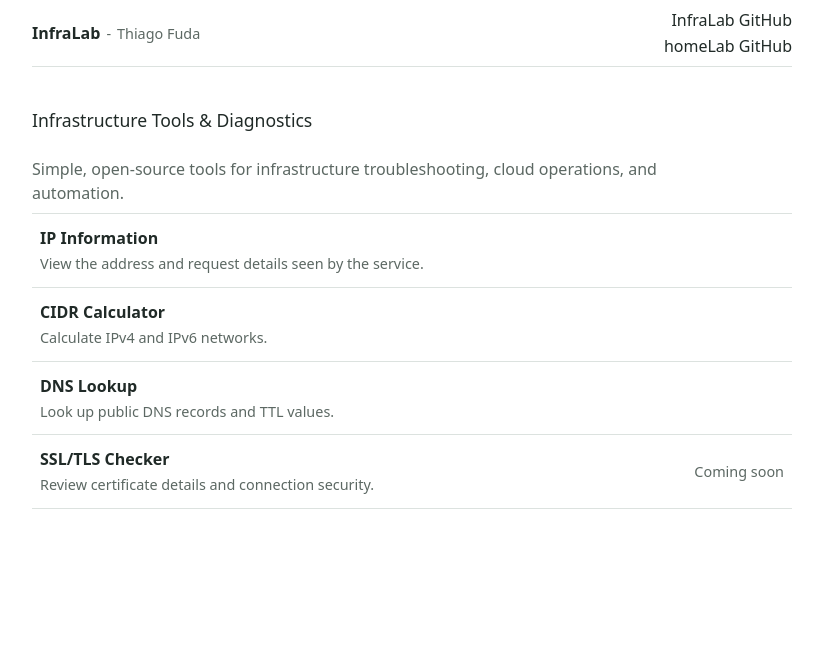
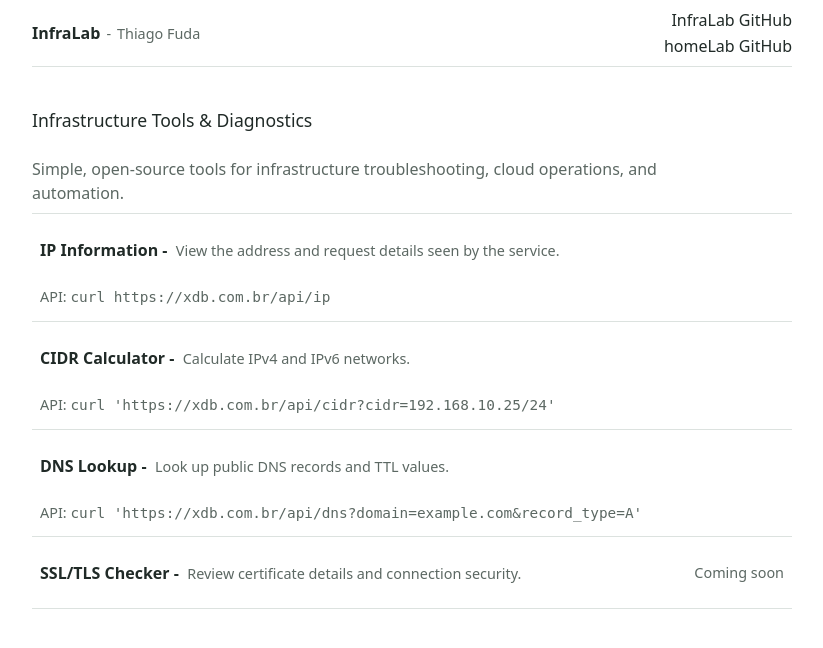
Before and after one commit to thiagofuda/NetworkLab, a FastAPI app: page / in a window 1280 px wide. Shown: the top 648 px of the page, without its empty margins (228-1051 px from the left). Run offline with FastAPI, Linux system fonts and the light colour scheme.

Commit message:
Sprint7 Correcao PythonDocs

```diff
--- a/app/static/css/home.css
+++ b/app/static/css/home.css
@@ -96,6 +96,13 @@
   margin: 0 0 8px;
 }
 
+.landing-page .curl-example {
+  margin: 0 8px 12px;
+  color: #5c6863;
+  font-size: 0.9rem;
+  overflow-wrap: anywhere;
+}
+
 .landing-page .about-content {
   max-width: 680px;
 }
@@ -141,8 +148,12 @@
 }
 
 .landing-page .tool-copy {
-  display: grid;
-  gap: 3px;
+  display: block;
+}
+
+.landing-page .tool-copy strong::after {
+  content: " - ";
+  white-space: pre;
 }
 
 .landing-page .tool-copy span {
--- a/app/templates/home.html
+++ b/app/templates/home.html
@@ -58,6 +58,7 @@
               <span>View the address and request details seen by the service.</span>
             </span>
           </a>
+          <p class="curl-example">API: <code>curl https://xdb.com.br/api/ip</code></p>
         </li>
         <li>
           <a class="tool-item" href="/tools/cidr">
@@ -66,6 +67,7 @@
               <span>Calculate IPv4 and IPv6 networks.</span>
             </span>
           </a>
+          <p class="curl-example">API: <code>curl 'https://xdb.com.br/api/cidr?cidr=192.168.10.25/24'</code></p>
         </li>
         <li>
           <a class="tool-item" href="/tools/dns">
@@ -74,6 +76,7 @@
               <span>Look up public DNS records and TTL values.</span>
             </span>
           </a>
+          <p class="curl-example">API: <code>curl 'https://xdb.com.br/api/dns?domain=example.com&amp;record_type=A'</code></p>
         </li>
         <li class="tool-item upcoming-item">
           <span class="tool-copy">
```
Also changed, not shown: app/routers/ip.py (+4 -4 lines), tests/test_home.py (+6 -0 lines), tests/test_ip.py (+23 -22 lines), README.md.
